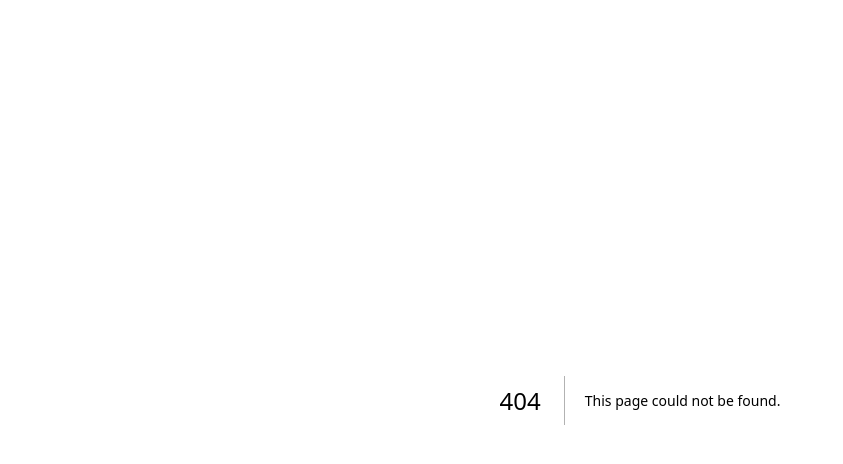
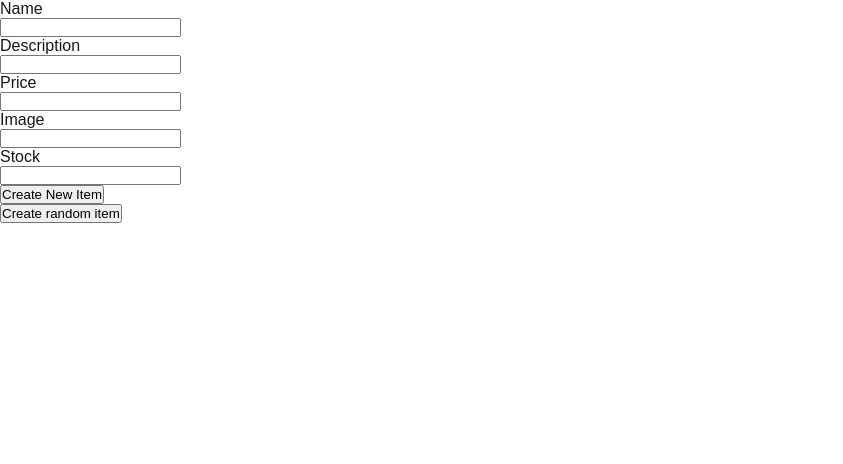
Before and after one commit to stasy-sys/DWCC_proyecto_2da_evaluacion, a Next.js app: page /shop in a window 1280 px wide. Before the commit this address had no page. Shown: the top 464 px of the page, without its empty margins (0-843 px from the left). Built offline with nearby package versions, Linux system fonts and the light colour scheme.

Commit message:
feat: Create Items list initial page.

```diff
--- a/app/items-list/page.js
+++ /dev/null
@@ -1,3 +0,0 @@
-export default function Login() {
-    return <> <h1>Items List</h1> </>
-}
--- /dev/null
+++ b/app/models/item.js
@@ -0,0 +1,11 @@
+export default class Item {
+    constructor( id, name, description, price, image=null, stock=0) {
+        // For creating new Items, we set the id to null
+        this.id = id;
+        this.name = name;
+        this.description = description;
+        this.price = price;
+        this.image = image;
+        this.stock = stock;
+    }
+}
--- /dev/null
+++ b/app/repositories/ItemRepository.js
@@ -0,0 +1,30 @@
+export default class ItemRepository {
+    save(item) {
+        let items = JSON.parse(localStorage.getItem("items") || '{}');
+
+        if (item.id != null && items[item.id] === undefined) {
+            console.error(`id does not exist in the items storage. id: ${item.id}`);
+            return;
+        }
+
+        if (item.id == null){
+            let lastId = parseInt(localStorage.getItem("items-last-id") || "0");
+            lastId += 1;
+            item.id = lastId;
+            localStorage.setItem("items-last-id", lastId);
+        }
+
+        items[item.id] = item;
+        localStorage.setItem('items', JSON.stringify(items));
+    }
+
+    getAll() {
+        return JSON.parse(localStorage.getItem("items") || '{}');
+    }
+
+    delete(item) {
+        let items = JSON.parse(localStorage.getItem("items") || '{}');
+        delete items[item.id];
+        localStorage.setItem('items', JSON.stringify(items));
+    }
+}
--- /dev/null
+++ b/app/shop/components/CreateItemForm.js
@@ -0,0 +1,27 @@
+import Item from '@/app/models/item';
+import styles from './styles.module.css'
+
+export default function CreateItemForm({saveItem}) {
+    function save(formData) {
+        const item = new Item(
+            null,
+            formData.get("name"),
+            formData.get("description"),
+            formData.get("price"),
+            formData.get("image"),
+            formData.get("stock"),
+        );
+        saveItem(item);
+    }
+
+    return <>
+    <form action={save} className={styles.form}>
+        <label htmlFor="name">Name</label><input name="name" type="text"/>
+        <label htmlFor="name">Description</label><input name="description" type="text"/>
+        <label htmlFor="name">Price</label><input name="price" type="text"/>
+        <label htmlFor="name">Image</label><input name="image" type="text"/>
+        <label htmlFor="name">Stock</label><input name="stock" type="text"/>
+        <input type="submit" value="Create New Item" />
+    </form>
+    </>
+}
--- /dev/null
+++ b/app/shop/components/CreateRandomItem.js
@@ -0,0 +1,20 @@
+import Item from '@/app/models/item';
+import { faker } from '@faker-js/faker/locale/en';
+
+export default function CreateRandomItem({saveItem}) {
+    function createRandom(){
+        const item = new Item(
+            null,
+            faker.commerce.productName(),
+            faker.commerce.productDescription(),
+            faker.commerce.price(),
+            faker.image.url(),
+            faker.number.int({ min: 10, max: 120, multipleOf: 10 }),
+        );
+        saveItem(item);
+    }
+
+    return <>
+    <button onClick={createRandom}>Create random item</button>
+    </>
+}
--- /dev/null
+++ b/app/shop/components/EditItemForm.js
@@ -0,0 +1,35 @@
+import { useState } from 'react';
+
+import Item from '@/app/models/item';
+import styles from './styles.module.css'
+
+export default function EditItemForm({item, saveItem}) {
+    const [isHidden, setIsHidden] = useState(true);
+
+    function save(formData) {
+        const changedItem = new Item(
+            item.id,
+            formData.get("name"),
+            formData.get("description"),
+            formData.get("price"),
+            formData.get("image"),
+            formData.get("stock"),
+        );
+        saveItem(changedItem);
+        setIsHidden(true);
+    }
+
+    return <>
+    <button onClick={() => setIsHidden(false)}>✏️</button>
+    <div hidden={isHidden}>
+        <form action={save} className={styles.form}>
+            <label htmlFor="name">Name</label><input name="name" type="text" defaultValue={item.name}/>
+            <label htmlFor="name">Description</label><input name="description" type="text" defaultValue={item.description}/>
+            <label htmlFor="name">Price</label><input name="price" type="text" defaultValue={item.price}/>
+            <label htmlFor="name">Image</label><input name="image" type="text" defaultValue={item.image}/>
+            <label htmlFor="name">Stock</label><input name="stock" type="text" defaultValue={item.stock}/>
+            <input type="submit" value="Save Item" />
+        </form>
+    </div>
+    </>
+}
--- /dev/null
+++ b/app/shop/components/ItemsList.js
@@ -0,0 +1,17 @@
+import EditItemForm from './EditItemForm';
+
+export default function ItemsList({items, saveItem, deleteItem}) {
+    const listItems = Object.values(items).map(item =>
+        <li key={item.id}>
+           <img src={item.image} width="30" height="30" />
+          <h4>{item.name} <i>({item.price}€)</i></h4>
+          <p>{item.description}</p>
+          <button onClick={() => deleteItem(item)}>X</button>
+          <EditItemForm item={item} saveItem={saveItem}/>
+        </li>
+      );
+
+      return (
+        <ul>{listItems}</ul>
+      );
+}
--- /dev/null
+++ b/app/shop/components/styles.module.css
@@ -0,0 +1,4 @@
+.form > label,
+.form > input {
+    display: block
+}
--- /dev/null
+++ b/app/shop/page.js
@@ -0,0 +1,27 @@
+'use client'
+import React from 'react';
+import { useState } from 'react';
+import CreateItemForm from './components/CreateItemForm';
+import CreateRandomItem from './components/CreateRandomItem';
+import ItemsList from './components/ItemsList';
+import ItemRepository from '@/app/repositories/ItemRepository';
+
+export default function Shop() {
+    const repo = new ItemRepository();
+    const [items, setItems] = useState(repo.getAll());
+    function saveItem(item){
+        repo.save(item);
+        setItems(repo.getAll());
+    }
+    function deleteItem(item){
+        repo.delete(item);
+        setItems(repo.getAll());
+    }
+    return (
+        <div>
+            <CreateItemForm saveItem={saveItem} />
+            <CreateRandomItem saveItem={saveItem} />
+            <ItemsList items={items} saveItem={saveItem} deleteItem={deleteItem}/>
+        </div>
+    );
+}
```
Also changed, not shown: package.json (+5 -2 lines), 2 other files (tests, documents, lock files or other folders).
